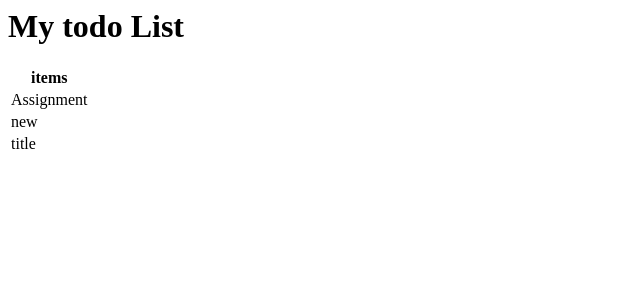
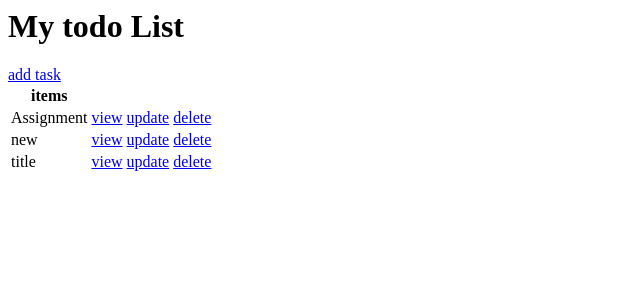
Before and after one commit to tehniyatfatima/Django-TodoApp, a Django app: page / in a window 1280 px wide. Shown: the top 300 px of the page, without its empty margins (0-640 px from the left). Run offline with Django 5.2, Linux system fonts and the light colour scheme; data comes from the database, SQL or seed files in the repository; both versions use the stored data as it was after the commit.

Commit message:
crud operations done

```diff
--- a/todoapp/base/templates/base/task_list.html
+++ b/todoapp/base/templates/base/task_list.html
@@ -1,5 +1,6 @@
 <h1> My todo List</h1>
 
+<a href="{% url 'createtask'  %}"> add task </a>
 
 <table>
 
@@ -10,6 +11,9 @@
     {% for task in tasks %}
     <tr>
         <td> {{task.title}}</td>
+        <td> <a href="{% url 'task' task.id %}">view</a></td>
+        <td> <a href="{% url 'updatetask' task.id %}">update</a></td>
+        <td> <a href="{% url 'deletetask' task.id %}">delete</a></td>
     </tr>
 
     {% empty %}
--- a/todoapp/base/urls.py
+++ b/todoapp/base/urls.py
@@ -1,10 +1,13 @@
 from django.urls import path
 from .import views
-from .views import TaskList, TaskDetail
+from .views import TaskList, TaskDetail, TaskCreate, TaskUpdate, TaskDelete
 
 urlpatterns = [
-    path("", TaskList.as_view(), name= "tasklist"),
-    path("task/<int:pk>", TaskDetail.as_view(), name= "taskdetails"),
+    path("", TaskList.as_view(), name= "tasks"),
+    path("task/<int:pk>", TaskDetail.as_view(), name= "task"),
+    path("create/", TaskCreate.as_view(), name= "createtask"),
+    path("updatetask/<int:pk>", TaskUpdate.as_view(), name= "updatetask"),
+     path("deletetask/<int:pk>", TaskDelete.as_view(), name= "deletetask"),
     ##for testing purpose
     path("new", views.new, name= "new"),
 
--- a/todoapp/base/views.py
+++ b/todoapp/base/views.py
@@ -2,6 +2,8 @@ from django.shortcuts import render
 from django.http import HttpResponse
 from django.views.generic.list import ListView
 from django.views.generic.detail import DetailView
+from django.views.generic.edit import CreateView, UpdateView, DeleteView
+from django.urls import reverse_lazy
 from .models import Task
 
 # Create your views here.
@@ -21,3 +23,20 @@ class TaskDetail(DetailView):
     model = Task
     context_object_name = 'task'
     template_name = 'base/task.html'
+
+class TaskCreate(CreateView):
+     model = Task
+     fields = '__all__'
+     success_url= reverse_lazy('tasks')
+
+
+class TaskUpdate(UpdateView):
+     model = Task
+     fields = '__all__'
+     success_url= reverse_lazy('tasks')
+
+
+class TaskDelete(DeleteView):
+    model = Task
+    context_object_name = 'task'
+    success_url= reverse_lazy('tasks')
```
Also changed, not shown: todoapp/base/templates/base/task_confirm_delete.html (added, +8 -0 lines), todoapp/base/templates/base/task_form.html (added, +13 -0 lines), todoapp/db.sqlite3.
